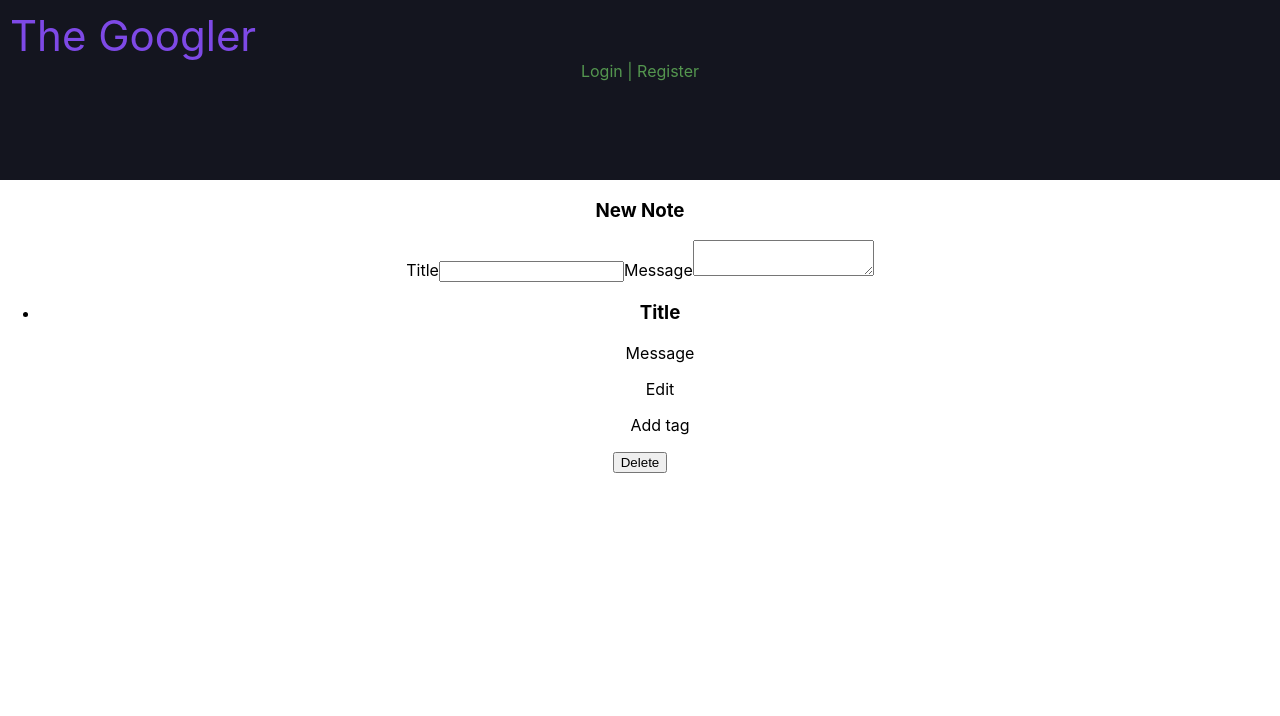
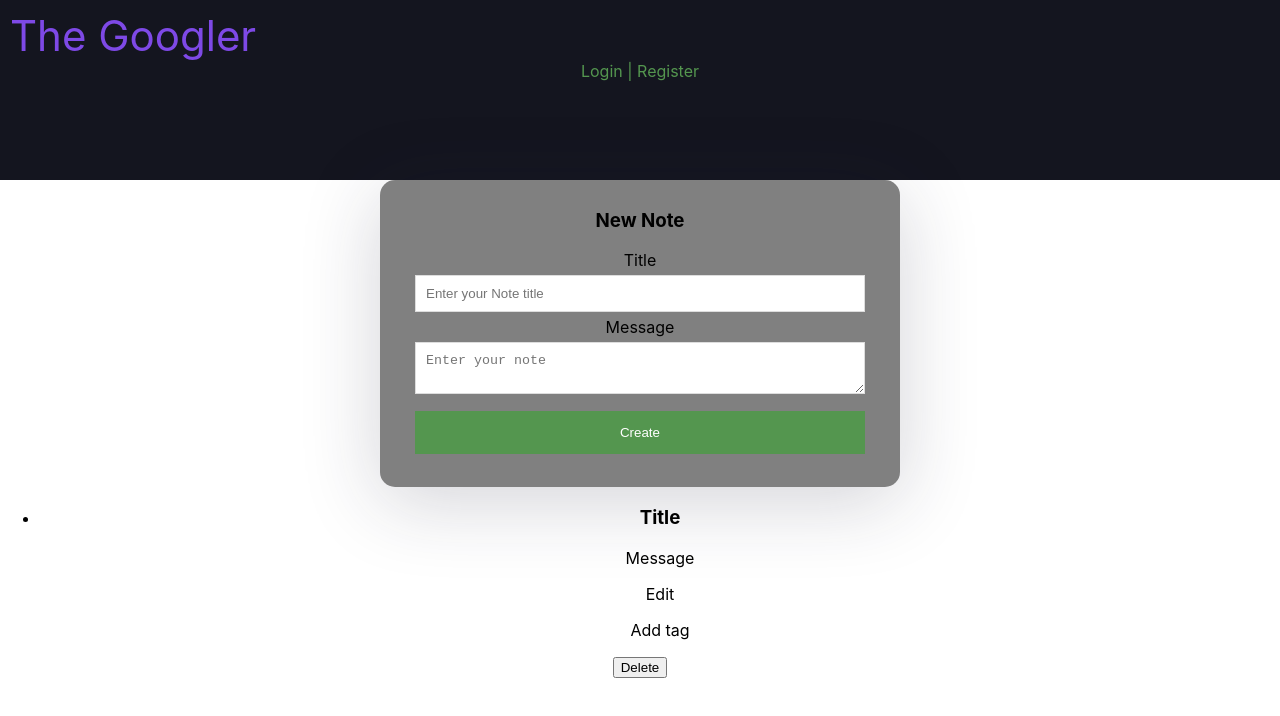
Before and after one commit to J-ustine/the-googler, a React (Create React App) app: page /register/userSpace in a window 1280 px wide. Shown: the top 716 px of the page. Built offline with nearby package versions, Linux system fonts and the light colour scheme.

Commit message:
Style the create form component

```diff
--- /dev/null
+++ b/src/Form.css
@@ -0,0 +1,28 @@
+.form-create {
+  background: grey;
+  box-shadow: 0px 14px 80px rgba(34, 35, 58, 0.2);
+  border-radius: 15px;
+  width: 450px;
+  margin: auto;
+  padding: 10px 35px 25px 35px;
+}
+
+.createForm-input {
+  width: 100%;
+  display: inline-block;
+  box-sizing: border-box;
+  margin: 5px 10px 5px 0;
+  padding: 10px;
+  background-color: #fff;
+  border: 1px solid #ddd;
+}
+
+.createForm-button {
+  background-color: #54964f;
+  color: white;
+  padding: 14px 20px;
+  margin: 8px 0;
+  border: none;
+  cursor: pointer;
+  width: 100%;
+}
--- a/src/Form.js
+++ b/src/Form.js
@@ -1,13 +1,22 @@
 import React from "react";
+import "./Form.css";
 
 export default function Form() {
   return (
-    <form action="">
+    <form action="" className="form-create">
       <h3>New Note</h3>
       <label htmlFor="">Title</label>
-      <input type="text" />
+      <input
+        type="text"
+        placeholder="Enter your Note title"
+        className="createForm-input"
+      />
       <label htmlFor="">Message</label>
-      <textarea></textarea>
+      <textarea
+        placeholder="Enter your note"
+        className="createForm-input"
+      ></textarea>
+      <button className="createForm-button">Create</button>
     </form>
   );
 }
```
